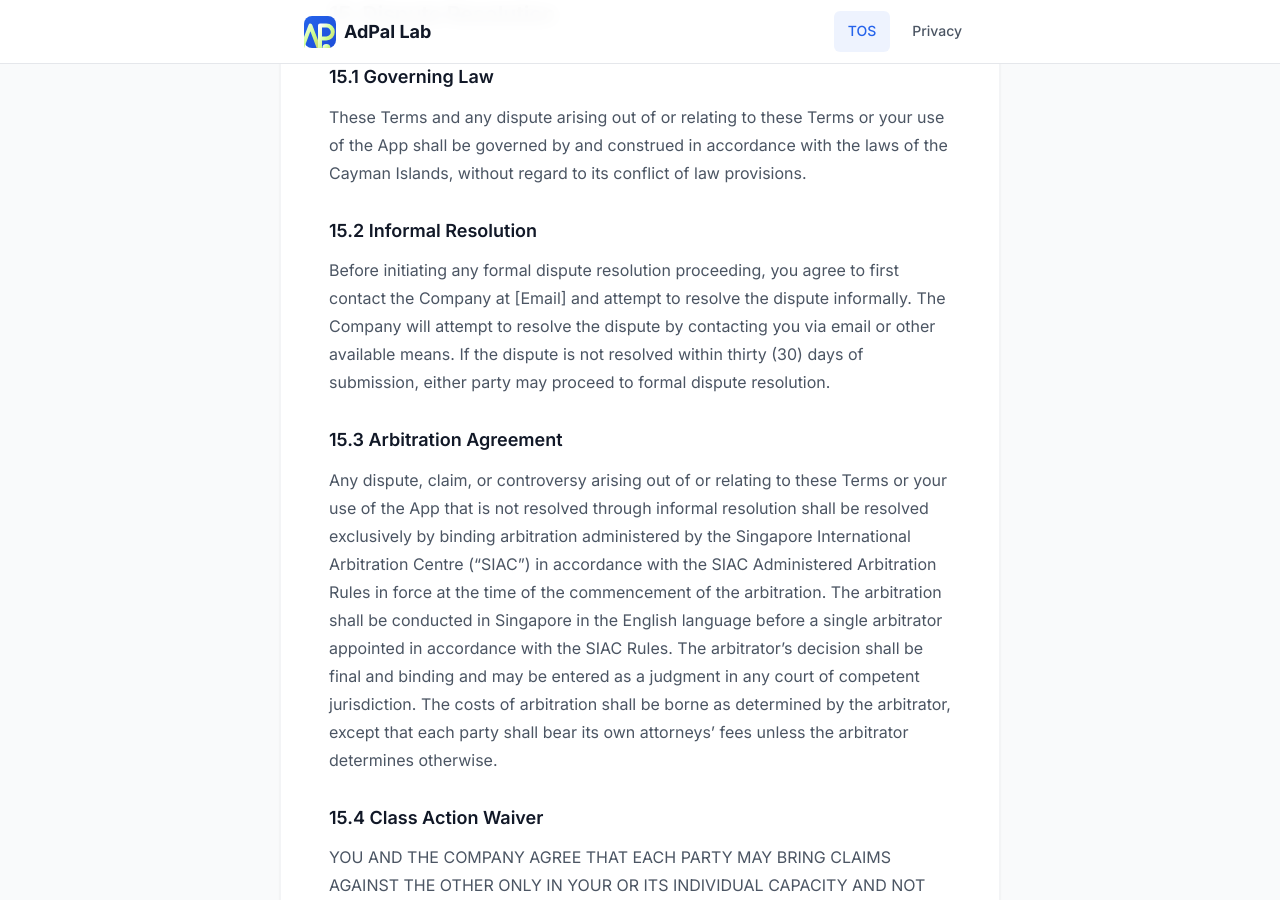
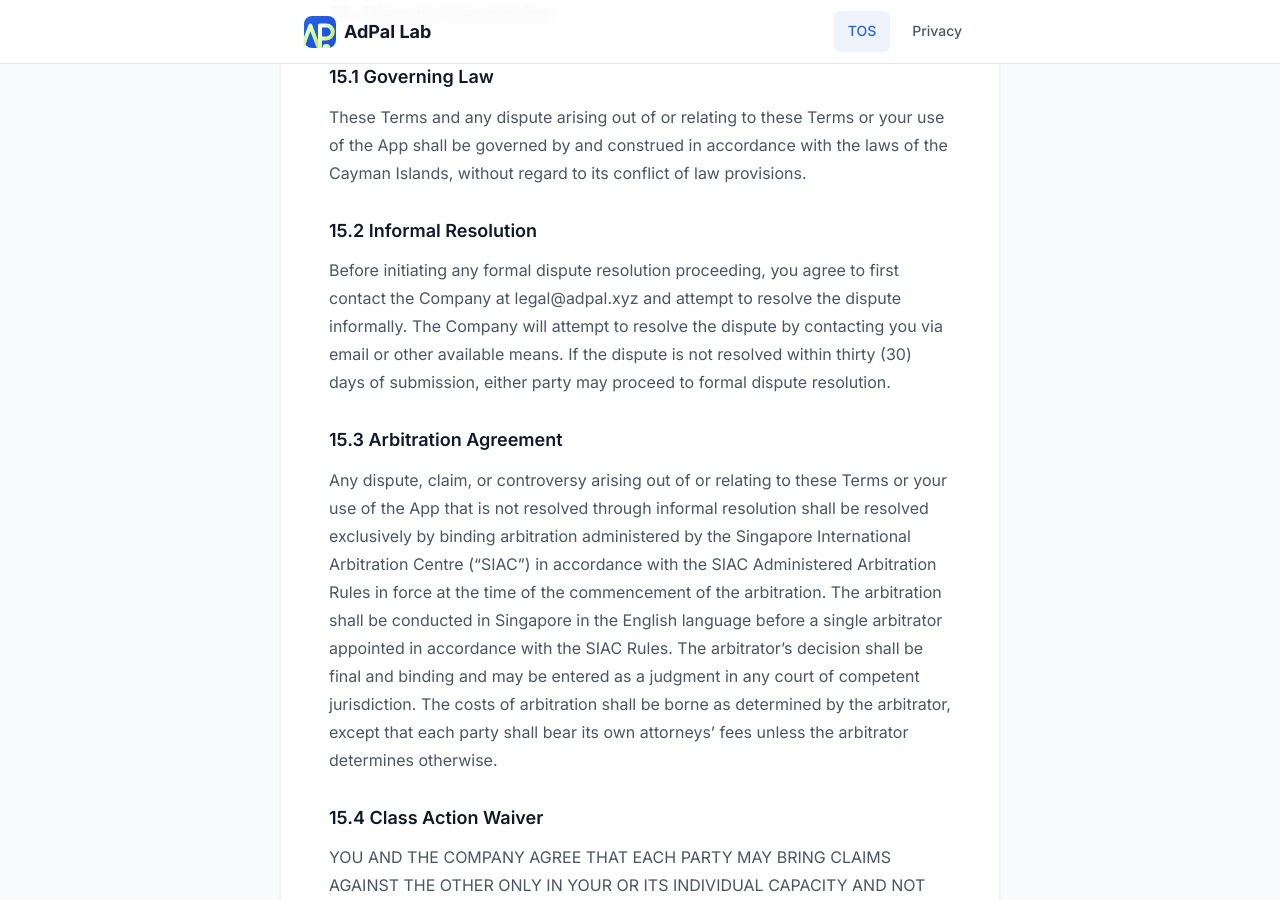
Before and after one commit to gitadpal/legaldoc, a Jekyll site: the page built from tos.md, in a window 1280 px wide and 900 px high, scrolled down 13909 px. Built offline with Jekyll 4.4.1, drawn with Linux system fonts in a browser that asks for light colours.

Commit message:
Update tos.md

```diff
--- a/tos.md
+++ b/tos.md
@@ -301,7 +301,7 @@ These Terms and any dispute arising out of or relating to these Terms or your us
 
 ### 15.2 Informal Resolution
 
-Before initiating any formal dispute resolution proceeding, you agree to first contact the Company at [Email] and attempt to resolve the dispute informally. The Company will attempt to resolve the dispute by contacting you via email or other available means. If the dispute is not resolved within thirty (30) days of submission, either party may proceed to formal dispute resolution.
+Before initiating any formal dispute resolution proceeding, you agree to first contact the Company at legal@adpal.xyz and attempt to resolve the dispute informally. The Company will attempt to resolve the dispute by contacting you via email or other available means. If the dispute is not resolved within thirty (30) days of submission, either party may proceed to formal dispute resolution.
 
 ### 15.3 Arbitration Agreement
 
```
